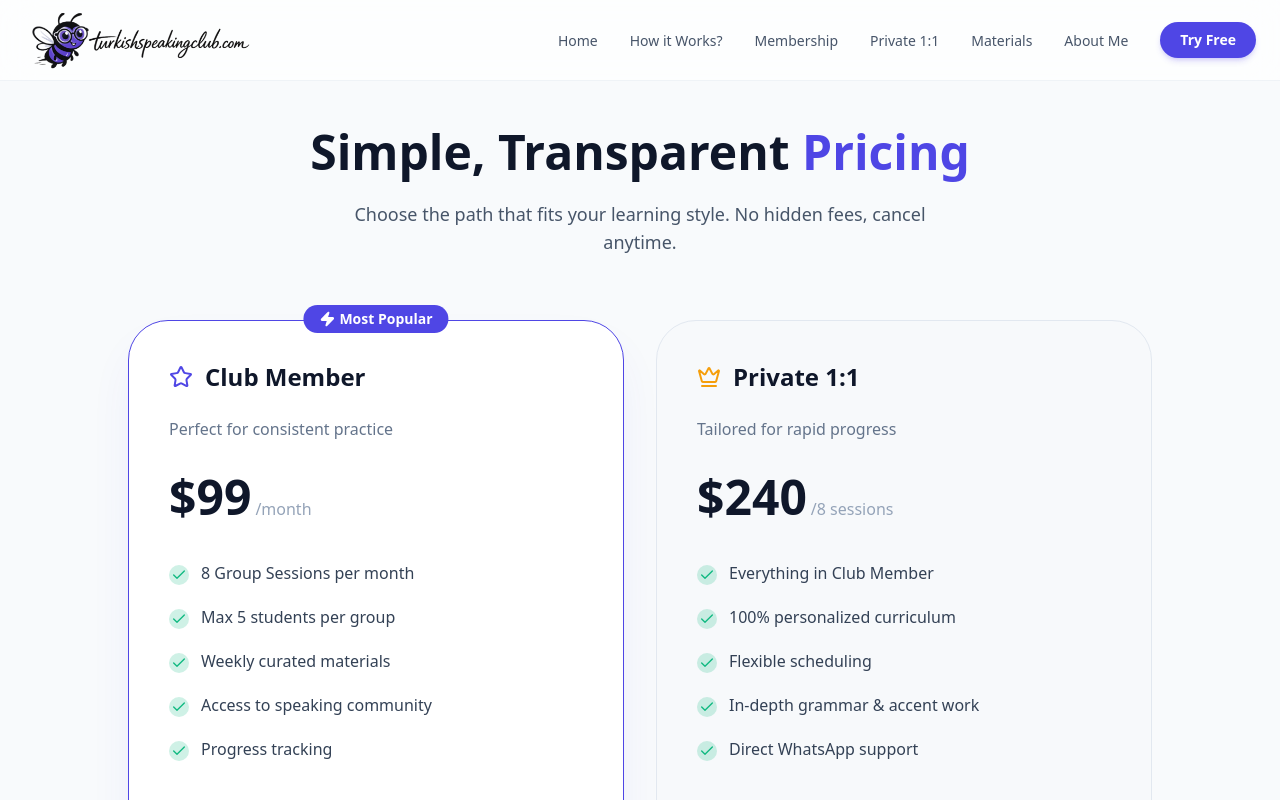
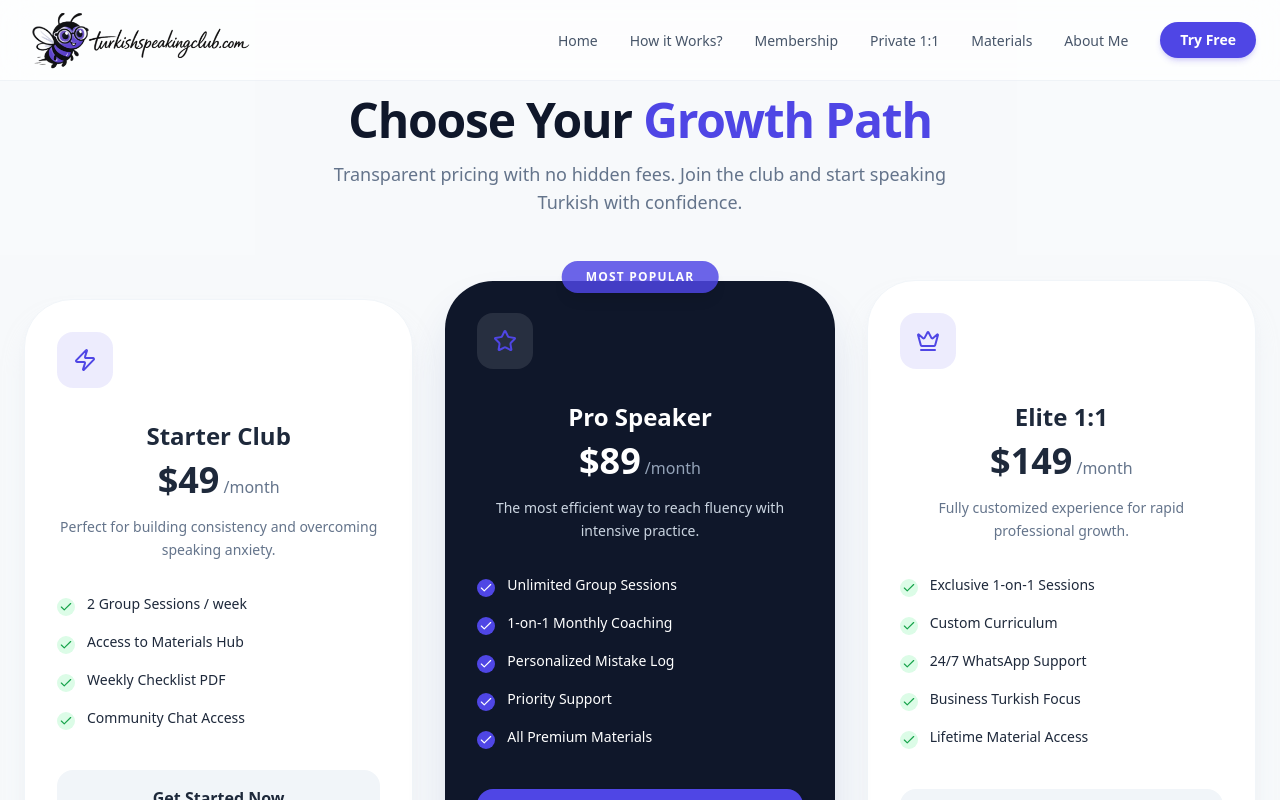
Before and after one commit to corduka/turkish-speaking-club, a React (Vite) app: page /membership in a window 1280 px wide. Shown: the top 800 px of the page. Built offline with nearby package versions, Linux system fonts and the light colour scheme.

Commit message:
Add hidden fields to Tally source

```diff
--- /dev/null
+++ b/src/context/FormContext.jsx
@@ -0,0 +1,36 @@
+import React, { createContext, useContext, useState, useEffect } from 'react';
+
+const FormContext = createContext();
+
+export function FormProvider({ children }) {
+  const [isFormOpen, setIsFormOpen] = useState(false);
+  // Form URL'ini state içinde tutuyoruz ki buton tıklandığında değişebilsin
+  const [formUrl, setFormUrl] = useState("https://tally.so/r/kdAaGd?hideTitle=1&transparentBackground=1");
+
+  // openForm artık bir 'source' (kaynak) ismi alabiliyor
+  const openForm = (source = "general") => {
+    const baseUrl = "https://tally.so/r/kdAaGd?hideTitle=1&transparentBackground=1";
+    // Tally'de oluşturduğun 'source' hidden field'ına bu değeri gönderiyoruz
+    setFormUrl(`${baseUrl}&source=${source}`);
+    setIsFormOpen(true);
+  };
+
+  const closeForm = () => setIsFormOpen(false);
+
+  useEffect(() => {
+    if (isFormOpen) {
+      document.body.style.overflow = 'hidden';
+    } else {
+      document.body.style.overflow = 'unset';
+    }
+  }, [isFormOpen]);
+
+  return (
+    // formUrl'i de dışarıya (Provider'a) açıyoruz
+    <FormContext.Provider value={{ isFormOpen, openForm, closeForm, formUrl }}>
+      {children}
+    </FormContext.Provider>
+  );
+}
+
+export const useForm = () => useContext(FormContext);
--- a/src/pages/HowItWorks.jsx
+++ b/src/pages/HowItWorks.jsx
@@ -1,5 +1,6 @@
 import { motion } from 'framer-motion';
 import { UserPlus, Calendar, MessageSquare, CheckCircle2 } from 'lucide-react';
+import { useForm } from '../context/FormContext'; // Hook'u ekle
 
 const steps = [
   {
@@ -23,6 +24,7 @@ const steps = [
 ];
 
 export default function HowItWorks() {
+  const { openForm } = useForm(); // Fonksiyonu tanımla
   return (
     <div className="pt-32 pb-20 min-h-screen">
       <section className="max-w-7xl mx-auto px-6">
@@ -90,7 +92,9 @@ export default function HowItWorks() {
           </div>
           <div className="flex-1 text-center">
             <p className="text-slate-400 mb-8 italic">"The best way to learn is to make mistakes in a safe place."</p>
-            <button className="bg-brand-secondary text-brand-dark px-10 py-4 rounded-2xl font-bold text-lg hover:scale-105 transition-transform">
+            <button
+              onClick={() => openForm('how_it_works_page')} // Hangi sayfadan açıldığını belirten bir parametre gönderebilirsin
+              className="bg-brand-secondary text-brand-dark px-10 py-4 rounded-2xl font-bold text-lg hover:scale-105 transition-transform">
               Book Your Free Trial
             </button>
           </div>
--- a/src/pages/Membership.jsx
+++ b/src/pages/Membership.jsx
@@ -1,122 +1,110 @@
+import React from 'react';
 import { motion } from 'framer-motion';
-import { Check, Star, Crown, Zap } from 'lucide-react';
+import { Check, Zap, Star, Crown } from 'lucide-react';
 
 const plans = [
   {
-    name: 'Club Member',
-    subtitle: 'Perfect for consistent practice',
-    price: '99',
-    period: '/month',
-    features: [
-      '8 Group Sessions per month',
-      'Max 5 students per group',
-      'Weekly curated materials',
-      'Access to speaking community',
-      'Progress tracking'
-    ],
-    buttonText: 'Join the Club',
-    icon: <Star className="w-6 h-6 text-brand-primary" />,
-    recommended: true
+    name: "Starter Club",
+    price: "49",
+    description: "Perfect for building consistency and overcoming speaking anxiety.",
+    features: ["2 Group Sessions / week", "Access to Materials Hub", "Weekly Checklist PDF", "Community Chat Access"],
+    icon: <Zap className="w-6 h-6" />,
+    popular: false,
   },
   {
-    name: 'Private 1:1',
-    subtitle: 'Tailored for rapid progress',
-    price: '240',
-    period: '/8 sessions',
-    features: [
-      'Everything in Club Member',
-      '100% personalized curriculum',
-      'Flexible scheduling',
-      'In-depth grammar & accent work',
-      'Direct WhatsApp support'
-    ],
-    buttonText: 'Start Private Coaching',
-    icon: <Crown className="w-6 h-6 text-amber-500" />,
-    recommended: false
+    name: "Pro Speaker",
+    price: "89",
+    description: "The most efficient way to reach fluency with intensive practice.",
+    features: ["Unlimited Group Sessions", "1-on-1 Monthly Coaching", "Personalized Mistake Log", "Priority Support", "All Premium Materials"],
+    icon: <Star className="w-6 h-6" />,
+    popular: true,
+  },
+  {
+    name: "Elite 1:1",
+    price: "149",
+    description: "Fully customized experience for rapid professional growth.",
+    features: ["Exclusive 1-on-1 Sessions", "Custom Curriculum", "24/7 WhatsApp Support", "Business Turkish Focus", "Lifetime Material Access"],
+    icon: <Crown className="w-6 h-6" />,
+    popular: false,
   }
 ];
 
 export default function Membership() {
   return (
-    <div className="pt-32 pb-20 min-h-screen">
-      <section className="max-w-7xl mx-auto px-6">
-        {/* Header */}
-        <div className="text-center mb-16">
-          <motion.h2
-            initial={{ opacity: 0, y: 20 }}
-            animate={{ opacity: 1, y: 0 }}
-            className="text-4xl md:text-5xl font-bold mb-6"
-          >
-            Simple, Transparent <span className="text-brand-primary">Pricing</span>
-          </motion.h2>
-          <p className="text-slate-600 max-w-xl mx-auto text-lg">
-            Choose the path that fits your learning style. No hidden fees, cancel anytime.
+    <section className="py-24 bg-slate-50/50">
+      <div className="max-w-7xl mx-auto px-6 text-center">
+        <motion.div
+          initial={{ opacity: 0, y: 20 }}
+          whileInView={{ opacity: 1, y: 0 }}
+          viewport={{ once: true }}
+          className="mb-16"
+        >
+          <h2 className="text-4xl md:text-5xl font-extrabold text-slate-900 tracking-tight">
+            Choose Your <span className="text-brand-primary">Growth Path</span>
+          </h2>
+          <p className="mt-4 text-slate-500 text-lg max-w-2xl mx-auto">
+            Transparent pricing with no hidden fees. Join the club and start speaking Turkish with confidence.
           </p>
-        </div>
+        </motion.div>
 
-        {/* Pricing Cards */}
-        <div className="grid md:grid-cols-2 gap-8 max-w-5xl mx-auto">
+        <div className="grid grid-cols-1 md:grid-cols-3 gap-8 items-center">
           {plans.map((plan, index) => (
             <motion.div
               key={plan.name}
-              initial={{ opacity: 0, x: index === 0 ? -20 : 20 }}
-              animate={{ opacity: 1, x: 0 }}
-              transition={{ delay: 0.2 }}
-              className={`relative p-10 rounded-[2.5rem] border ${
-                plan.recommended
-                ? 'border-brand-primary shadow-2xl shadow-brand-primary/10 bg-white'
-                : 'border-slate-200 bg-slate-50/50'
+              initial={{ opacity: 0, y: 30 }}
+              whileInView={{ opacity: 1, y: 0 }}
+              viewport={{ once: true }}
+              transition={{ delay: index * 0.1 }}
+              whileHover={{ y: -10 }}
+              className={`relative p-8 rounded-[3rem] transition-all duration-500 ${
+                plan.popular
+                ? 'bg-slate-900 text-white shadow-2xl shadow-blue-900/20 scale-105 z-10'
+                : 'bg-white text-slate-800 border border-slate-100 shadow-xl shadow-slate-200/50'
               }`}
             >
-              {plan.recommended && (
-                <div className="absolute -top-4 left-1/2 -translate-x-1/2 bg-brand-primary text-white px-4 py-1 rounded-full text-sm font-bold flex items-center gap-1">
-                  <Zap className="w-4 h-4 fill-current" /> Most Popular
+              {plan.popular && (
+                <div className="absolute -top-5 left-1/2 -translate-x-1/2 bg-brand-primary text-white px-6 py-2 rounded-full text-xs font-bold uppercase tracking-widest shadow-lg animate-pulse">
+                  Most Popular
                 </div>
               )}
 
-              <div className="flex items-center gap-3 mb-6">
+              <div className={`w-14 h-14 rounded-2xl flex items-center justify-center mb-8 ${
+                plan.popular ? 'bg-white/10 text-brand-primary' : 'bg-brand-primary/10 text-brand-primary'
+              }`}>
                 {plan.icon}
-                <h3 className="text-2xl font-bold">{plan.name}</h3>
               </div>
 
-              <p className="text-slate-500 mb-8">{plan.subtitle}</p>
+              <h3 className="text-2xl font-bold mb-2">{plan.name}</h3>
+              <div className="flex items-baseline justify-center gap-1 mb-4">
+                <span className="text-4xl font-extrabold">${plan.price}</span>
+                <span className={plan.popular ? 'text-slate-400' : 'text-slate-500'}>/month</span>
+              </div>
+              <p className={`text-sm mb-8 leading-relaxed ${plan.popular ? 'text-slate-300' : 'text-slate-500'}`}>
+                {plan.description}
+              </p>
 
-              <div className="flex items-baseline gap-1 mb-10">
-                <span className="text-5xl font-extrabold">${plan.price}</span>
-                <span className="text-slate-400 font-medium">{plan.period}</span>
+              <div className="space-y-4 mb-10 text-left">
+                {plan.features.map((feature) => (
+                  <div key={feature} className="flex items-start gap-3">
+                    <div className={`mt-1 p-0.5 rounded-full ${plan.popular ? 'bg-brand-primary text-white' : 'bg-green-100 text-green-600'}`}>
+                      <Check className="w-3.5 h-3.5" />
+                    </div>
+                    <span className="text-sm font-medium">{feature}</span>
+                  </div>
+                ))}
               </div>
 
-              <ul className="space-y-5 mb-12">
-                {plan.features.map((feature) => (
-                  <li key={feature} className="flex items-start gap-3">
-                    <div className="mt-1 bg-brand-secondary/20 p-0.5 rounded-full">
-                      <Check className="w-4 h-4 text-brand-secondary" />
-                    </div>
-                    <span className="text-slate-700 font-medium">{feature}</span>
-                  </li>
-                ))}
-              </ul>
-
-              <button className={`w-full py-4 rounded-2xl font-bold text-lg transition-all ${
-                plan.recommended
-                ? 'bg-brand-primary text-white shadow-lg shadow-brand-primary/30 hover:scale-[1.02]'
-                : 'bg-white border-2 border-slate-200 text-brand-dark hover:border-brand-primary'
+              <button className={`w-full py-4 rounded-2xl font-bold transition-all active:scale-95 ${
+                plan.popular
+                ? 'bg-brand-primary text-white hover:bg-white hover:text-slate-900 shadow-lg shadow-brand-primary/20'
+                : 'bg-slate-100 text-slate-800 hover:bg-slate-900 hover:text-white'
               }`}>
-                {plan.buttonText}
+                Get Started Now
               </button>
             </motion.div>
           ))}
         </div>
-
-        {/* Trust Note */}
-        <motion.p
-          initial={{ opacity: 0 }}
-          whileInView={{ opacity: 1 }}
-          className="text-center mt-12 text-slate-400 text-sm"
-        >
-          All plans include a 14-day money-back guarantee. Questions? <a href="/contact" className="text-brand-primary underline underline-offset-4 font-medium">Chat with us</a>
-        </motion.p>
-      </section>
-    </div>
+      </div>
+    </section>
   );
 }
```
Also changed, not shown: src/App.jsx (+9 -5 lines), src/components/FormModal.jsx (added, +45 -0 lines), src/components/Navbar.jsx (+14 -62 lines), src/pages/Home.jsx (+49 -110 lines).
